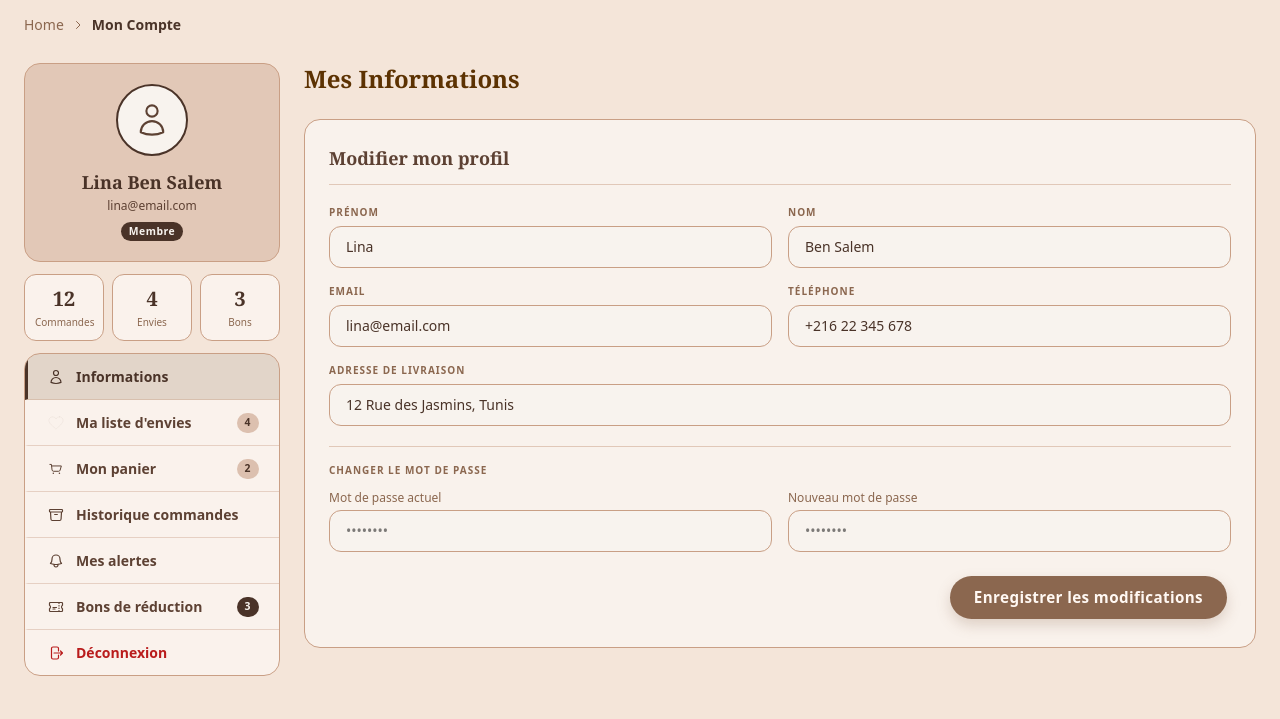
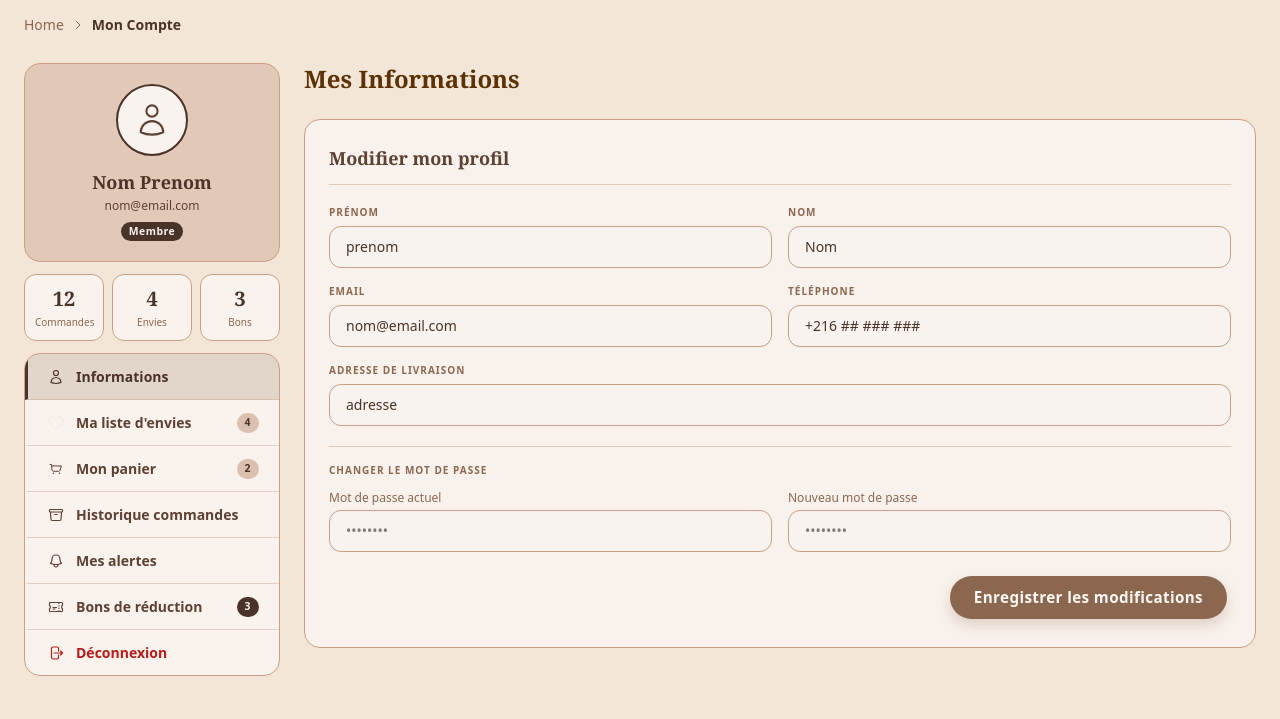
Before and after one commit to inesmtibaa-create/projet_web_avella_vf, a website: page pages/mon-compte.html in a window 1280 px wide. Shown: the part 81-800 px from the top of the page. Drawn offline with Linux system fonts and the light colour scheme.

Commit message:
modification saghrouna

```diff
--- a/pages/mon-compte.html
+++ b/pages/mon-compte.html
@@ -259,8 +259,8 @@
                             d="M15.75 6a3.75 3.75 0 1 1-7.5 0 3.75 3.75 0 0 1 7.5 0ZM4.501 20.118a7.5 7.5 0 0 1 14.998 0A17.933 17.933 0 0 1 12 21.75c-2.676 0-5.216-.584-7.499-1.632Z" />
                     </svg>
                 </div>
-                <p class="mt-3 font-serif font-bold text-[#4A3328] text-lg">Lina Ben Salem</p>
-                <p class="text-[#5D4133] text-xs mt-0.5">lina@email.com</p>
+                <p class="mt-3 font-serif font-bold text-[#4A3328] text-lg">Nom Prenom</p>
+                <p class="text-[#5D4133] text-xs mt-0.5">nom@email.com</p>
                 <span class="mt-2 inline-block badge bg-[#4A3328] text-[#F8F3EE]">Membre</span>
             </div>
 
@@ -362,32 +362,32 @@
                         <div>
                             <label
                                 class="block text-[10px] font-bold text-[#8B674F] uppercase tracking-widest mb-1.5">Prénom</label>
-                            <input type="text" value="Lina"
+                            <input type="text" value="prenom"
                                 class="w-full border border-[#C99F85] rounded-xl px-4 py-2.5 bg-[#F8F3EE] text-[#4A3328] text-sm focus:outline-none focus:ring-2 focus:ring-[#C99F85]" />
                         </div>
                         <div>
                             <label
                                 class="block text-[10px] font-bold text-[#8B674F] uppercase tracking-widest mb-1.5">Nom</label>
-                            <input type="text" value="Ben Salem"
+                            <input type="text" value="Nom"
                                 class="w-full border border-[#C99F85] rounded-xl px-4 py-2.5 bg-[#F8F3EE] text-[#4A3328] text-sm focus:outline-none focus:ring-2 focus:ring-[#C99F85]" />
                         </div>
                         <div>
                             <label
                                 class="block text-[10px] font-bold text-[#8B674F] uppercase tracking-widest mb-1.5">Email</label>
-                            <input type="email" value="lina@email.com"
+                            <input type="email" value="nom@email.com"
                                 class="w-full border border-[#C99F85] rounded-xl px-4 py-2.5 bg-[#F8F3EE] text-[#4A3328] text-sm focus:outline-none focus:ring-2 focus:ring-[#C99F85]" />
                         </div>
                         <div>
                             <label
                                 class="block text-[10px] font-bold text-[#8B674F] uppercase tracking-widest mb-1.5">Téléphone</label>
-                            <input type="tel" value="+216 22 345 678"
+                            <input type="tel" value="+216 ## ### ###"
                                 class="w-full border border-[#C99F85] rounded-xl px-4 py-2.5 bg-[#F8F3EE] text-[#4A3328] text-sm focus:outline-none focus:ring-2 focus:ring-[#C99F85]" />
                         </div>
                         <div class="col-span-2">
                             <label
                                 class="block text-[10px] font-bold text-[#8B674F] uppercase tracking-widest mb-1.5">Adresse
                                 de livraison</label>
-                            <input type="text" value="12 Rue des Jasmins, Tunis"
+                            <input type="text" value="adresse"
                                 class="w-full border border-[#C99F85] rounded-xl px-4 py-2.5 bg-[#F8F3EE] text-[#4A3328] text-sm focus:outline-none focus:ring-2 focus:ring-[#C99F85]" />
                         </div>
                     </div>
```
